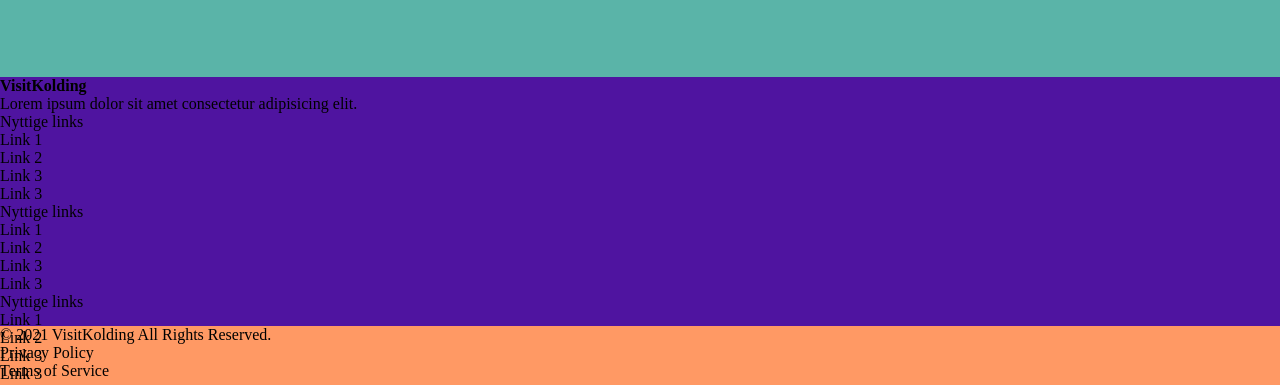
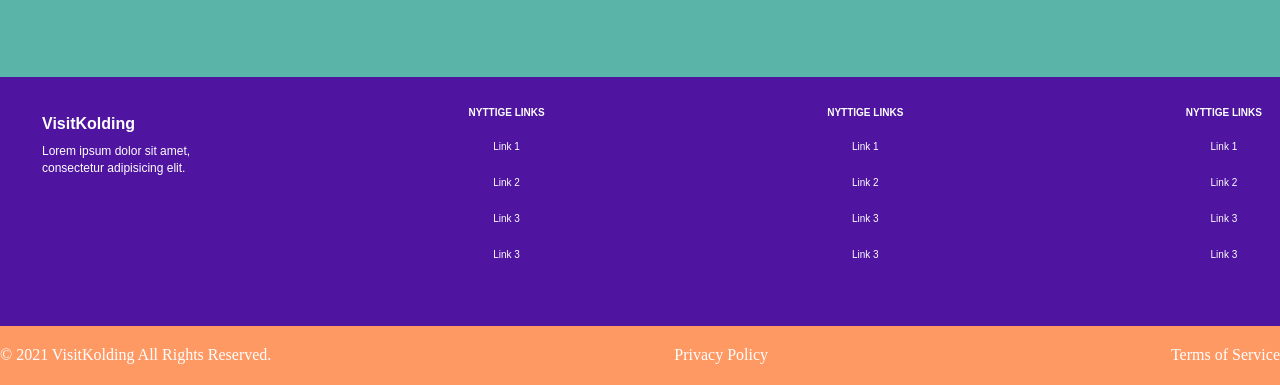
Before and after one commit to ifnore/visitkolding-max, a plain HTML site: page index.html in a window 1280 px wide. Shown: the part 1070-1455 px from the top of the page. Drawn offline with Linux system fonts and the light colour scheme.

Commit message:
mainstyle

```diff
--- a/assets/css/mainstyle.css
+++ b/assets/css/mainstyle.css
@@ -7,7 +7,7 @@
   list-style-type: none;
   text-decoration: none;
 }
-
+/*Nav*/
 nav ul,
 a {
   background-color: #ff9964;
@@ -28,6 +28,7 @@ nav ul li:last-child {
   margin-left: 60px;
 }
 
+/*Aqua - Følg os*/
 .aqua {
   background-color: #5ab4a8;
   color: white;
@@ -42,12 +43,60 @@ i {
   font-size: 25px;
 }
 
+/*Links*/
 .links {
   height: 249px;
   background-color: #4f14a0;
+  color: white;
+  padding: 30px 2px;
+  display: flex;
+  justify-content: space-between;
+  align-items: flex-start;
+  font-family: sans-serif;
+  font-size: 15px;
+}
+.links .info {
+  max-width: 200px;
 }
 
+.links h4 {
+  margin: 8px 0px 10px 40px;
+  font-size: 16px;
+  font-weight: bold;
+}
+
+.links p {
+  margin: 8px 0px 10px 40px;
+  line-height: 1.4;
+  font-size: 12px;
+}
+
+.links ul {
+  list-style: none;
+  padding: 0;
+  margin: 0 16px;
+}
+
+.links ul li {
+  margin-bottom: 25px;
+  font-size: 10px;
+  text-align: center;
+  font-weight: 300;
+}
+
+.links ul li:first-child {
+  font-weight: bold;
+  margin-bottom: 23px;
+  text-transform: uppercase;
+}
+
+/*Footer*/
 footer {
   background-color: #ff9964;
+  color: white;
   height: 59px;
+  display: flex;
+  padding-top: 20px;
+  justify-content: space-between;
+  align-items: flex-start;
 }
--- a/index.html
+++ b/index.html
@@ -111,8 +111,10 @@
       <i class="fa-brands fa-instagram"></i>
     </section>
     <section class="links">
-      <h4>VisitKolding</h4>
-      <p>Lorem ipsum dolor sit amet consectetur adipisicing elit.</p>
+      <div class="info">
+        <h4>VisitKolding</h4>
+        <p>Lorem ipsum dolor sit amet, consectetur adipisicing elit.</p>
+      </div>
       <ul>
         <li>Nyttige links</li>
         <li>Link 1</li>
```
